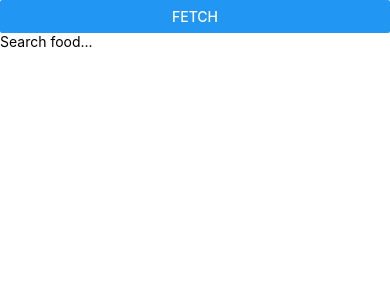
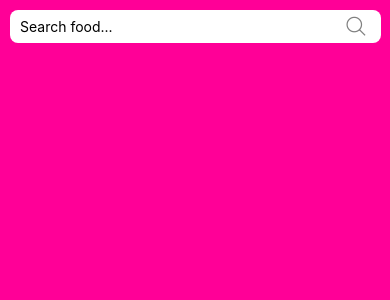
Before and after one commit to mmertoglu/Diyetim, a React Native app in the folder Diyetim/: screen /HomeScreen in a window 390 px wide. Shown: the top 300 px of the page. Built offline with nearby package versions, Linux system fonts and the light colour scheme.

Commit message:
food detail navigation

```diff
--- a/Diyetim/App.js
+++ b/Diyetim/App.js
@@ -1,57 +1,18 @@
-import React, { useState } from "react";
-import { View, Text, Button, FlatList, TextInput } from 'react-native'
-import axios from 'axios'
-import Config from "react-native-config";
-import FoodCard from "./src/components/FoodCard/FoodCard";
+import React from "react";
+import {NavigationContainer} from '@react-navigation/native'
+import {createNativeStackNavigator} from '@react-navigation/native-stack'
+import Home from "./src/pages/Home/Home";
+import FoodDetail from "./src/pages/FoodDetail/FoodDetail";
+const Stack = createNativeStackNavigator();
+
 const App = () => {
-  const [data, setData] = useState([]);
-  const [search, setSearch] = useState('')
-  const fetch = async () => {
-    try {
-      await axios.get(`${Config.API_URL}?query=${search}&common=true`, {
-        headers: {
-          'x-app-id': "b5846f08",
-          'x-app-key': "3ee19ab341a7fae7b2af8c23554673eb",
-          'x-remote-user-id': "0"
-        }
-      }).then((response) => {
-        console.log(response.data)
-        setData(response.data)
-        return response.data;
-      })
-    } catch (error) {
-      if (error.response) {
-
-        console.log(error.response)
-
-      } else if (error.request) {
-
-        console.log(error.request)
-
-      } else if (error.message) {
-
-        console.log(error.message)
-      }
-    }
-  }
- const renderItem = ({item}) => <FoodCard food={item} />
-  return (
-    <View>
-      <Button
-        title="fetch"
-        onPress={fetch}
-      />
-      <TextInput
-      placeholder="Search food..."
-      onChangeText={(text) => setSearch(text)}
-      />
-      <FlatList
-     style={{marginBottom:100}}
-
-        data={data.branded}
-        renderItem={renderItem}
-      />
-    </View>
+  return(
+    <NavigationContainer>
+      <Stack.Navigator screenOptions={{headerShown:false}} >
+        <Stack.Screen name="HomeScreen" component={Home} />
+        <Stack.Screen name="FoodDetailScreen" component={FoodDetail} />
+      </Stack.Navigator>
+    </NavigationContainer>
   )
 }
 
--- a/Diyetim/package.json
+++ b/Diyetim/package.json
@@ -10,12 +10,16 @@
     "lint": "eslint ."
   },
   "dependencies": {
+    "@react-navigation/native": "^6.0.10",
+    "@react-navigation/native-stack": "^6.6.2",
     "axios": "^0.27.2",
     "events": "^3.3.0",
     "fast-xml-parser": "^4.0.8",
     "react": "17.0.2",
     "react-native": "0.68.2",
     "react-native-config": "^1.4.5",
+    "react-native-safe-area-context": "^4.2.5",
+    "react-native-screens": "^3.13.1",
     "react-native-vector-icons": "^9.1.0",
     "react-native-xml2js": "^1.0.3",
     "react-xml-parser": "^1.1.8",
--- a/Diyetim/src/components/FoodCard/FoodCard.js
+++ b/Diyetim/src/components/FoodCard/FoodCard.js
@@ -1,9 +1,11 @@
 import React from "react";
-import {View,Text,Image} from 'react-native'
+import {View,Text,Image,TouchableOpacity} from 'react-native'
 import styles from './FoodCard.style'
-const FoodCard = ({food}) => {
+const FoodCard = ({food,goFoodDetail}) => {
     return(
-        <View style={styles.container} >
+        <TouchableOpacity
+        onPress={() =>goFoodDetail(food)}
+        style={styles.container} >
            <View style={styles.image_container} >
            <Text
             style={styles.text}
@@ -21,10 +23,6 @@ const FoodCard = ({food}) => {
            >{food.serving_qty}</Text>
            </View>
                 <View style={styles.inner_container} >
-                <Text>Food</Text>
-
-                </View>
-                <View style={styles.inner_container} >
                 <Text>Calories</Text>
                 <Text
                 numberOfLines={1}
@@ -35,10 +33,10 @@ const FoodCard = ({food}) => {
                 <Text>Brand</Text>
                 <Text
                   numberOfLines={1}
-                  style={{maxWidth:50}}
+                  style={{maxWidth:200}}
                 >{food.brand_name}</Text>
                 </View>
-        </View>
+        </TouchableOpacity>
     )
 }
 
--- a/Diyetim/src/components/FoodCard/FoodCard.style.js
+++ b/Diyetim/src/components/FoodCard/FoodCard.style.js
@@ -10,29 +10,36 @@ export default StyleSheet.create({
         backgroundColor:'white',
         flexDirection:'row',
         justifyContent:'space-between',
-        padding:10
+        padding:10,
+        margin:5,
+        elevation:10
 
     },
     image:{
         height:50,
-        width:80,
-        backgroundColor:'white'
+        width:100,
+        backgroundColor:'white',
+        alignSelf:'flex-start'
     },
     text:{
-    width:100,
     color:'black',
-    fontSize:10
+    fontSize:12,
+    alignSelf:'center',
+    marginBottom:5,
+    fontWeight:'bold'
+
     },
    inner_container:{
        justifyContent:'space-between',
        alignItems:'flex-start',
-       width:70,
+       width:80,
        padding:5
 
    },
    image_container:{
        justifyContent:'space-between',
-       alignItems:'flex-start',
-       width:100
+       alignItems:'center',
+       width:100,
+
    }
 })
--- /dev/null
+++ b/Diyetim/src/pages/FoodDetail/FoodDetail.js
@@ -0,0 +1,20 @@
+import React from "react";
+import {View,Text,Image} from 'react-native'
+import styles from './FoodDetail.style'
+const FoodDetail = ({route}) => {
+    const {item} = route.params;
+    return(
+        <View style={styles.container} >
+            <View style={styles.image_container} >
+            <Image
+            style={styles.image}
+            source={{uri:item.photo.thumb}}
+            resizeMode='contain'
+            />
+            </View>
+
+            <Text>{item.food_name}</Text>
+        </View>
+    )
+}
+export default FoodDetail
--- /dev/null
+++ b/Diyetim/src/pages/FoodDetail/FoodDetail.style.js
@@ -0,0 +1,24 @@
+import { StyleSheet } from "react-native";
+
+export default StyleSheet.create({
+    container:{
+        alignItems:'center',
+        flex:1,
+        backgroundColor:'white',
+        padding:10
+    },
+    image:{
+        width:300,
+        height:300,
+        borderRadius:10,
+        backgroundColor:'red'
+    },
+    image_container:{
+        backgroundColor:'white',
+        width:'100%',
+        height:300,
+        alignItems:'center',
+        borderRadius:20,
+        elevation:20
+    }
+})
--- a/Diyetim/src/pages/Home/Home.js
+++ b/Diyetim/src/pages/Home/Home.js
@@ -0,0 +1,82 @@
+import React, { useState } from "react";
+import { View, Text, Button, FlatList, TextInput, StyleSheet } from 'react-native'
+import axios from 'axios'
+import Config from "react-native-config";
+import FoodCard from '../../components/FoodCard/FoodCard'
+import EvilIcons from 'react-native-vector-icons/EvilIcons'
+const Home = (props) => {
+  const [data, setData] = useState([]);
+  const [search, setSearch] = useState('')
+  const fetch = async () => {
+    try {
+      await axios.get(`${Config.API_URL}?query=${search}&common=true`, {
+        headers: {
+          'x-app-id': "b5846f08",
+          'x-app-key': "3ee19ab341a7fae7b2af8c23554673eb",
+          'x-remote-user-id': "0"
+        }
+      }).then((response) => {
+        console.log(response.data)
+        setData(response.data)
+        return response.data;
+      })
+    } catch (error) {
+      if (error.response) {
+
+        console.log(error.response)
+
+      } else if (error.request) {
+
+        console.log(error.request)
+
+      } else if (error.message) {
+
+        console.log(error.message)
+      }
+    }
+  }
+  const goFoodDetail = (item) => {
+    props.navigation.navigate('FoodDetailScreen',{item})
+  }
+  const renderItem = ({ item }) => <FoodCard food={item} goFoodDetail={() =>goFoodDetail(item)} />
+  return (
+    <View style={styles.container} >
+      <View style={styles.inputcontainer} >
+        <TextInput
+          autoCapitalize="none"
+          style={styles.textinput}
+          placeholder="Search food..."
+          onChangeText={(text) => setSearch(text)}
+        />
+        <EvilIcons name="search" color={'gray'} size={30} style={styles.search_icon} onPress={fetch} />
+      </View>
+
+      <FlatList
+        data={data.branded}
+        renderItem={renderItem}
+      />
+    </View>
+  )
+}
+const styles = StyleSheet.create({
+  container: {
+    flex: 1,
+    backgroundColor:'#ff0097'
+  },
+  search_icon: {
+    marginRight: 10
+  },
+  inputcontainer: {
+    flexDirection: 'row',
+    justifyContent: 'space-between',
+    width: '95%',
+    alignItems: 'center',
+    backgroundColor: 'white',
+    paddingLeft: 10,
+    elevation: 10,
+    borderRadius: 8,
+    margin:10,
+    backgroundColor:'white'
+  }
+})
+export default Home;
```
Also changed, not shown: 2 other files (tests, documents, lock files or other folders).
